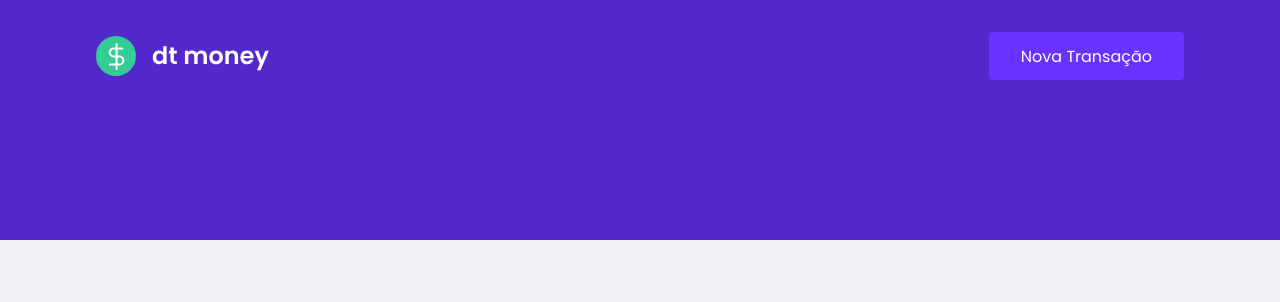
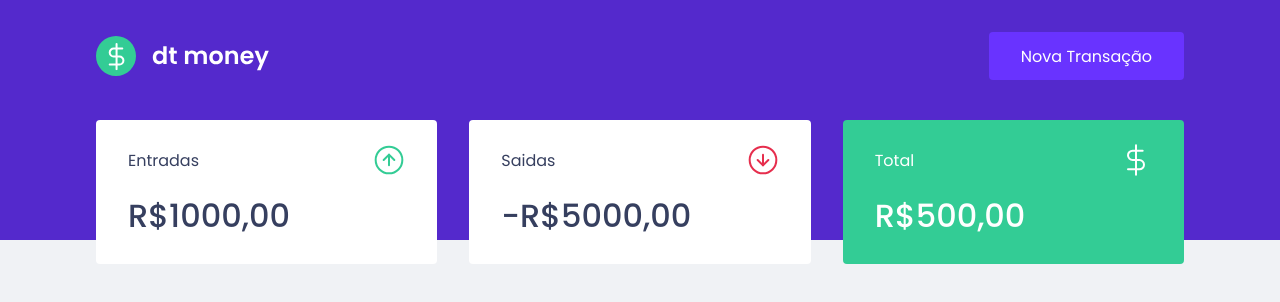
Before and after one commit to cassiocastro73/dtmoney, a React (Create React App) app: page / in a window 1280 px wide. Shown: the top 302 px of the page. Built offline with nearby package versions, Linux system fonts and the light colour scheme.

Commit message:
Criação e estilização inicial do Dashboard

```diff
--- a/public/index.html
+++ b/public/index.html
@@ -5,7 +5,7 @@
     <link rel="preconnect" href="https://fonts.googleapis.com">
     <meta charset="utf-8" />
     <link rel="shortcut icon" href="./favicon.png" />
-    <link href="https://fonts.googleapis.com/css2?family=Poppins:wght@400;600&display=swap" rel="stylesheet">
+    <link href="https://fonts.googleapis.com/css2?family=Poppins:wght@400;500;600&display=swap" rel="stylesheet">
     <meta name="viewport" content="width=device-width, initial-scale=1" />
 
     <title>Dt Money</title>
--- a/src/App.tsx
+++ b/src/App.tsx
@@ -1,10 +1,12 @@
 import { GlobalStyle } from './styles/global'
 import { Header } from './components/Header/index'
+import Dashboard from './components/Dashboard';
 
 export function App() {
   return (
     <>
       <Header></Header>
+      <Dashboard />
      <GlobalStyle />
     </>
   );
--- /dev/null
+++ b/src/components/Dashboard/index.tsx
@@ -0,0 +1,17 @@
+import React from 'react';
+import { Summary } from '../Summary';
+
+import {
+    Container,
+
+} from './styles';
+
+const Dashboard: React.FC = () => {
+  return (
+      <Container>
+          <Summary />
+      </Container>
+  );
+}
+
+export default Dashboard;
--- /dev/null
+++ b/src/components/Dashboard/styles.ts
@@ -0,0 +1,8 @@
+import styled from "styled-components";
+
+export const Container = styled.main`
+    max-width: 1120px;
+    margin: 0 auto;
+    padding: 2.5rem 1rem;
+
+`;
--- /dev/null
+++ b/src/components/Summary/index.tsx
@@ -0,0 +1,32 @@
+import IncomeImg from '../../assets/income.svg'
+import OutcomeImg from '../../assets/outcome.svg'
+import TotalImg from '../../assets/total.svg'
+import { Container } from './styles';
+
+export function Summary() {
+  return (
+    <Container>
+        <div>
+            <header>
+                <p>Entradas</p>
+                <img src= {IncomeImg} alt="Entradas" />
+            </header>
+            <strong>R$1000,00</strong>
+        </div>
+        <div>
+            <header>
+                <p>Saidas</p>
+                <img src= {OutcomeImg} alt="Saídas" />
+            </header>
+            <strong> -R$5000,00</strong>
+        </div>
+        <div className="highlight-background">
+            <header>
+                <p>Total</p>
+                <img src= {TotalImg} alt="Total" />
+            </header>
+            <strong>R$500,00</strong>
+        </div>
+    </Container>
+    )
+}
--- /dev/null
+++ b/src/components/Summary/styles.ts
@@ -0,0 +1,38 @@
+import styled from "styled-components";
+
+export const Container = styled.div`
+    display: grid;
+    grid-template-columns: repeat(3, 1fr);
+    gap: 2rem;
+    margin-top: -10rem;
+
+    div {
+        background: var(--shape);
+        padding: 1.5rem 2rem;
+        border-radius: 0.25rem;
+        color: var(--text-title);
+
+        header{
+            display: flex;
+            align-items: center;
+            justify-content: space-between;
+        }
+
+        strong {
+            display: block;
+            margin-top: 1rem;
+            font-size: 2rem;
+            font-weight: 500;
+            line-height: 3rem;
+        }
+
+        &.highlight-background{
+        background: var(--green);
+        color: #FFF;
+    }
+
+    }
+
+
+
+`;
--- a/src/styles/global.ts
+++ b/src/styles/global.ts
@@ -5,6 +5,7 @@
     :root{
         --background: #f0f2f5;
         --red:#E52E4D;
+        --green:#33CC95;
         --blue:#5429CC;
         --blue-light:#6933FF;
         --text-title:#363F5F;
```
